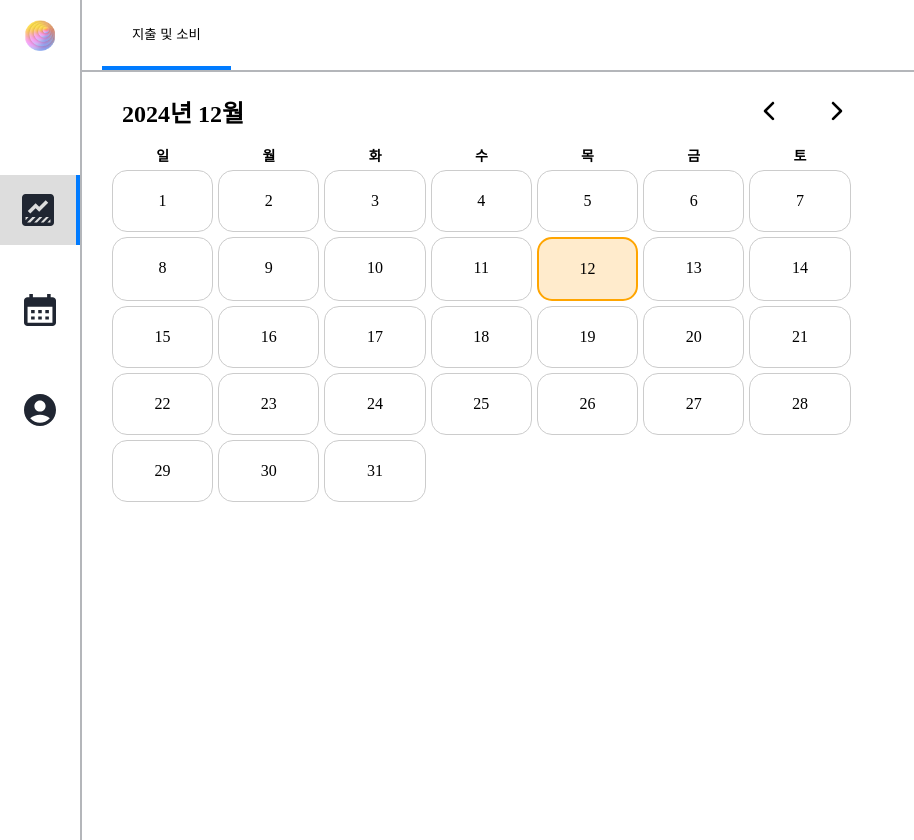
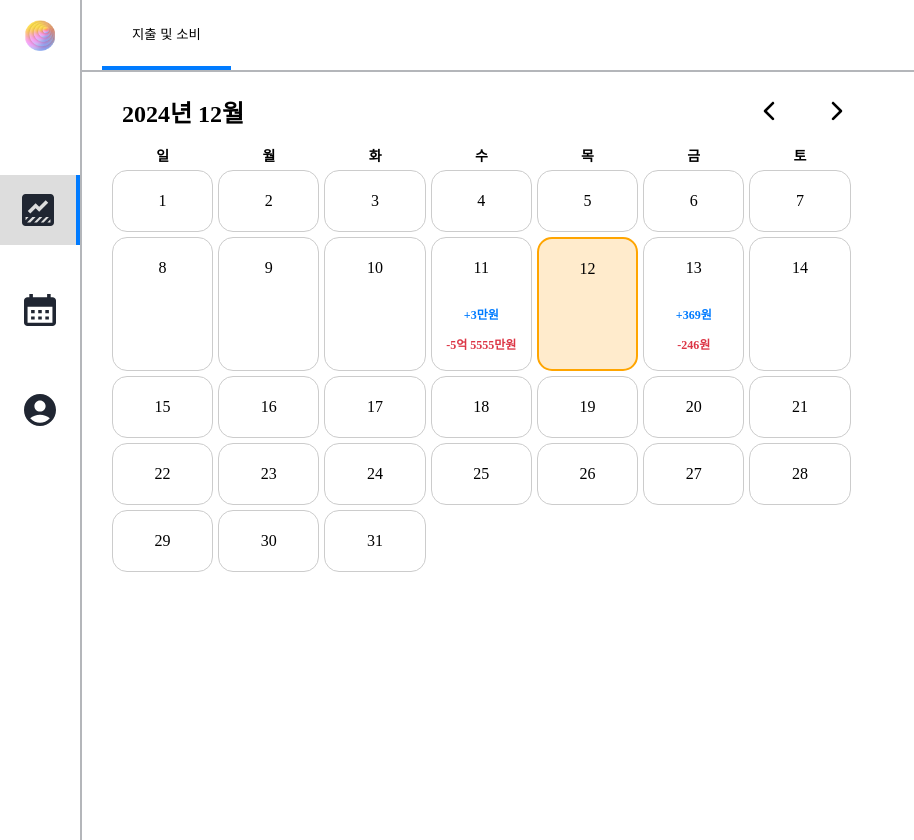
Before and after one commit to Nangzu/stsproject, a React (Create React App) app in the folder front/: page /main/calendar/expenses in a window 1280 px wide. Shown: the top 840 px of the page, without its empty margins (0-914 px from the left). Built offline with nearby package versions, Linux system fonts and the light colour scheme; data requests are answered from the project's data file; a web font is replaced by a local one.

Commit message:
feat:달력기능 일단 완

```diff
--- a/front/db.json
+++ b/front/db.json
@@ -84,5 +84,116 @@
       }
     ]
   },
-  "transactions": []
+  "transactions": [
+    {
+      "id": "13fc",
+      "type": "수입",
+      "amount": 12333,
+      "category": "교통",
+      "memo": "123",
+      "saved": true,
+      "name": "수입: 1만원",
+      "date": "2024-12-11"
+    },
+    {
+      "id": "6b9e",
+      "type": "지출",
+      "amount": -555555555,
+      "category": "교통",
+      "memo": "21",
+      "saved": true,
+      "name": "지출: 5억 5555만원",
+      "date": "2024-12-11"
+    },
+    {
+      "id": "aff3",
+      "type": "수입",
+      "amount": 123,
+      "category": "쇼핑",
+      "memo": "",
+      "saved": true,
+      "name": "수입: 123원",
+      "date": "2024-12-11"
+    },
+    {
+      "id": "0601",
+      "type": "수입",
+      "amount": 123,
+      "category": "쇼핑",
+      "memo": "",
+      "saved": true,
+      "name": "수입: 123원",
+      "date": "2024-12-13"
+    },
+    {
+      "id": "ac6d",
+      "type": "지출",
+      "amount": -123,
+      "category": "쇼핑",
+      "memo": "213",
+      "saved": true,
+      "name": "지출: 123원",
+      "date": "2024-12-13"
+    },
+    {
+      "id": "b144",
+      "type": "수입",
+      "amount": 123,
+      "category": "쇼핑",
+      "memo": "123",
+      "saved": true,
+      "name": "수입: 123원",
+      "date": "2024-12-13"
+    },
+    {
+      "id": "9303",
+      "type": "수입",
+      "amount": 123,
+      "category": "교통",
+      "memo": "123",
+      "saved": true,
+      "name": "수입: 123원",
+      "date": "2024-12-13"
+    },
+    {
+      "id": "8ea7",
+      "type": "지출",
+      "amount": -123,
+      "category": "쇼핑",
+      "memo": "123",
+      "saved": true,
+      "name": "지출: 123원",
+      "date": "2024-12-13"
+    },
+    {
+      "id": "afe5",
+      "type": "수입",
+      "amount": 5000,
+      "category": "교통",
+      "memo": "123",
+      "saved": true,
+      "name": "수입: 5000원",
+      "date": "2024-12-11"
+    },
+    {
+      "id": "d4a1",
+      "type": "수입",
+      "amount": 10000,
+      "category": "교통",
+      "memo": "123",
+      "saved": true,
+      "name": "수입: 1만원",
+      "date": "2024-12-11"
+    },
+    {
+      "id": "f802",
+      "type": "수입",
+      "amount": 5000,
+      "category": "저금",
+      "memo": "123",
+      "saved": true,
+      "name": "수입: 5000원",
+      "date": "2024-12-11"
+    }
+  ]
 }
--- a/front/src/css/calendar.css
+++ b/front/src/css/calendar.css
@@ -116,17 +116,13 @@
 .transaction {
     font-size: 14px;
     font-weight: bold;
-    margin-top: 5px;
-    color: #fff;
-    padding: 5px;
-    border-radius: 6px;
 }
 
-.amount-positive {
+.income {
     color: #007bff;
 }
 
-.amount-negative {
+.expense {
     color: #dc3545;
 }
 
--- a/front/src/pages/Calendar.jsx
+++ b/front/src/pages/Calendar.jsx
@@ -185,8 +185,16 @@ const CalendarPage = () => {
         for (let i = 1; i <= daysInMonth; i++) {
             const date = `${year}-${String(month).padStart(2, "0")}-${String(i).padStart(2, "0")}`;
             const dailyTransactions = transactions.filter((t) => t.date === date);
-            const savedDetails = detailsByDate[date]?.map((detail) => detail.name).filter(Boolean) || [];
-            days.push({ date, transactions: dailyTransactions, savedDetails });
+
+            // 수입과 지출을 계산
+            const totalIncome = dailyTransactions
+                .filter((t) => t.amount > 0)
+                .reduce((acc, t) => acc + t.amount, 0);
+            const totalExpense = dailyTransactions
+                .filter((t) => t.amount < 0)
+                .reduce((acc, t) => acc + Math.abs(t.amount), 0);
+
+            days.push({ date, totalIncome, totalExpense });
         }
 
         return days;
@@ -195,18 +203,23 @@ const CalendarPage = () => {
     const calendarDays = generateCalendarDays();
     const today = new Date().toISOString().split("T")[0];
 
-    const formatAmount = (amount) =>{
-        if (amount >= 100000000){
-            const billions = Math.floor(amount / 100000000);
-            const remaining = Math.floor((amount % 100000000) / 10000); // 남은 금액 중 만 단위
-            return remaining > 0 ? `${billions}억 ${remaining}만` : `${billions}억`;
+    const formatAmount = (amount) => {
+        const absAmount = Math.abs(amount); // 절대값 계산
+        let formattedAmount = "";
+
+        if (absAmount >= 100000000) {
+            const billions = Math.floor(absAmount / 100000000);
+            const remaining = Math.floor((absAmount % 100000000) / 10000); // 남은 금액 중 만 단위
+            formattedAmount = remaining > 0 ? `${billions}억 ${remaining}만` : `${billions}억`;
+        } else if (absAmount >= 10000) {
+            formattedAmount = `${Math.floor(absAmount / 10000)}만`;
+        } else {
+            formattedAmount = absAmount.toString();
         }
-        else if (amount >= 10000)
-        {
-            return `${Math.floor(amount/10000)}만`;
-        }
-        return amount;
-    }
+
+        // 금액이 음수인 경우 "-" 붙여 반환
+        return amount < 0 ? `-${formattedAmount}` : formattedAmount;
+    };
 
     return (
         <div className="calendar-container">
@@ -243,18 +256,19 @@ const CalendarPage = () => {
                                 onClick={() => setSelectedDate(day.date)}
                             >
                                 {day.date && <p>{new Date(day.date).getDate()}</p>}
-
-                                {day.transactions &&
-                                    day.transactions.map((t, i) => (
-                                        <div
-                                            key={i}
-                                            className={`transaction ${
-                                                t.amount > 0 ? "amount-positive" : "amount-negative"
-                                            }`}
-                                        >
-                                            <p>{formatAmount(t.amount)}원</p>
+                                <div className="transaction">
+                                    {/* 수입과 지출 표시 */}
+                                    {day.totalIncome > 0 && (
+                                        <div className="income">
+                                            <p>+{formatAmount(day.totalIncome)}원</p>
                                         </div>
-                                    ))}
+                                    )}
+                                    {day.totalExpense > 0 && (
+                                        <div className="expense">
+                                            <p>-{formatAmount(day.totalExpense)}원</p>
+                                        </div>
+                                    )}
+                                </div>
                             </div>
                         ))}
                     </div>
```
